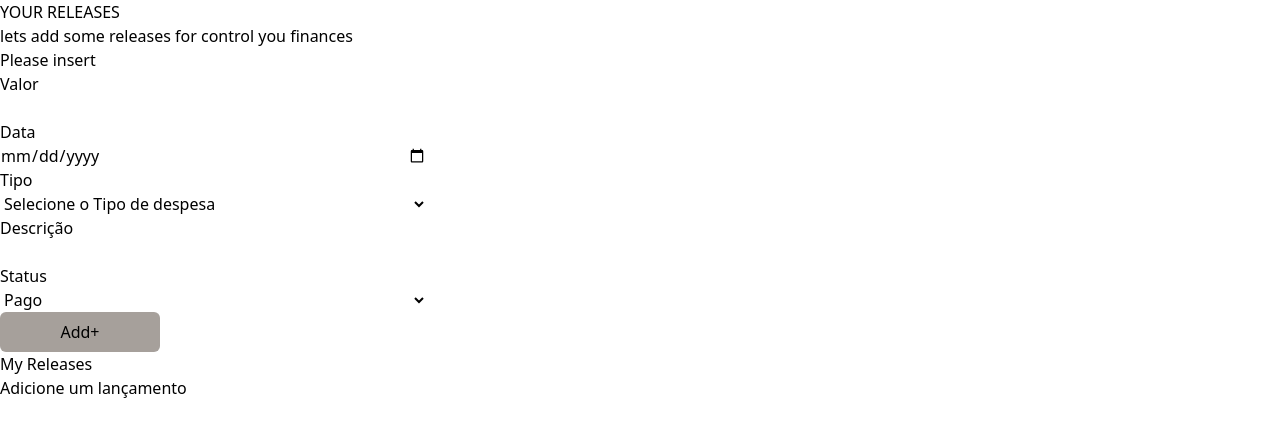
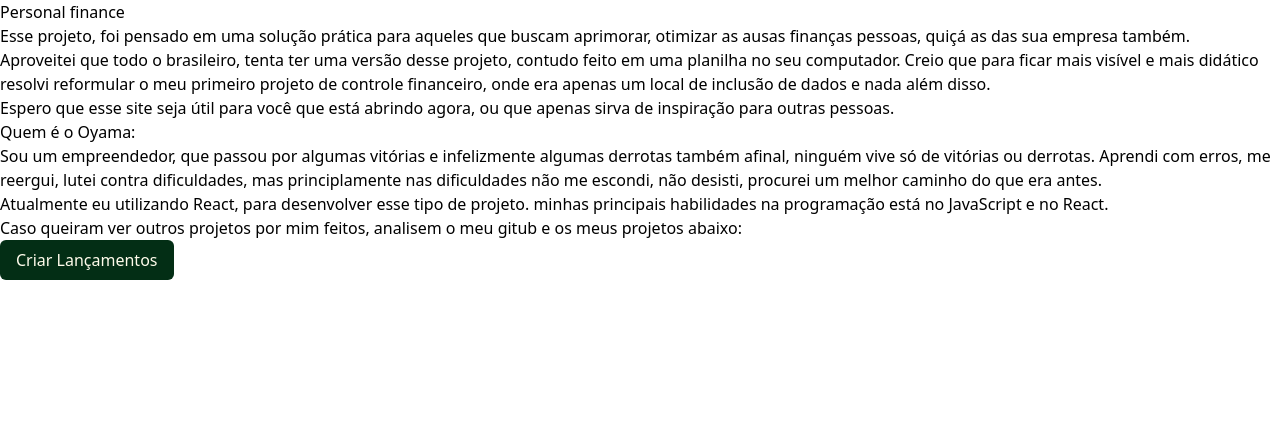
Before and after one commit to oyamasscruz/refactored_financial_control, a React (Vite) app: page / in a window 1280 px wide. Shown: the top 436 px of the page. Built offline with nearby package versions, Linux system fonts and the light colour scheme.

Commit message:
creating a new component to welcome my visitors

```diff
--- a/src/App.jsx
+++ b/src/App.jsx
@@ -2,6 +2,7 @@ import { useState } from "react";
 import NewRelease from "./components/NewRelease";
 import ReleaseList from "./components/ReleaseList";
 import SelectedRelease from "./components/SelectedRelease";
+import Hero from "./components/Hero";
 
 function App() {
   const [releaseState, setReleaseState] = useState({
@@ -23,11 +24,13 @@ function App() {
       };
       return {
         ...prevState,
+        releaseStateId: undefined,
         releases: [...prevState.releases, newRelease],
       };
     });
   }
   console.log(releaseState.releases);
+  console.log(releaseState);
 
   function handleSelectRelease(id) {
     setReleaseState((prevState) => {
@@ -38,20 +41,35 @@ function App() {
     });
   }
 
+  function handleGoToreleases() {
+    setReleaseState((prevState) => {
+      return {
+        ...prevState,
+        releaseStateId: null,
+      };
+    });
+  }
+
   const selectedRelease = releaseState.releases.find(
     (release) => release.id === releaseState.releaseStateId
   );
 
-  return (
+  let content = <SelectedRelease releases={selectedRelease} />;
+
+  if (releaseState.releaseStateId === undefined) {
+    content = <Hero onAddNewReleases={handleGoToreleases} />;
+  } else if (releaseState.releaseStateId === null) {
+    content = (
       <>
-      <NewRelease newReleases={handleNewRelease} />
         <ReleaseList
           onSelect={handleSelectRelease}
           releases={releaseState.releases}
         />
-      <SelectedRelease releases={selectedRelease} />
+        <NewRelease newReleases={handleNewRelease} />
       </>
     );
   }
+  return <>{content}</>;
+}
 
 export default App;
--- /dev/null
+++ b/src/components/Hero.jsx
@@ -0,0 +1,50 @@
+export default function Hero({ onAddNewReleases }) {
+  return (
+    <section>
+      <h2>Personal finance</h2>
+      <div>
+        <p>
+          Esse projeto, foi pensado em uma solução prática para aqueles que
+          buscam aprimorar, otimizar as ausas finanças pessoas, quiçá as das sua
+          empresa também.
+        </p>
+        <p>
+          Aproveitei que todo o brasileiro, tenta ter uma versão desse projeto,
+          contudo feito em uma planilha no seu computador. Creio que para ficar
+          mais visível e mais didático resolvi reformular o meu primeiro projeto
+          de controle financeiro, onde era apenas um local de inclusão de dados
+          e nada além disso.
+        </p>
+        <p>
+          Espero que esse site seja útil para você que está abrindo agora, ou
+          que apenas sirva de inspiração para outras pessoas.
+        </p>
+      </div>
+      <div>
+        <h3>Quem é o Oyama:</h3>
+        <p>
+          Sou um empreendedor, que passou por algumas vitórias e infelizmente
+          algumas derrotas também afinal, ninguém vive só de vitórias ou
+          derrotas. Aprendi com erros, me reergui, lutei contra dificuldades,
+          mas principlamente nas dificuldades não me escondi, não desisti,
+          procurei um melhor caminho do que era antes.
+        </p>
+        <p>
+          Atualmente eu utilizando React, para desenvolver esse tipo de projeto.
+          minhas principais habilidades na programação está no JavaScript e no
+          React.
+        </p>
+        <p>
+          Caso queiram ver outros projetos por mim feitos, analisem o meu gitub
+          e os meus projetos abaixo:
+        </p>
+      </div>
+      <button
+        onClick={onAddNewReleases}
+        className="py-2 px-4 bg-green-950 rounded-md text-amber-50"
+      >
+        Criar Lançamentos
+      </button>
+    </section>
+  );
+}
```
Lines whose indentation alone changed are shown as unchanged.
